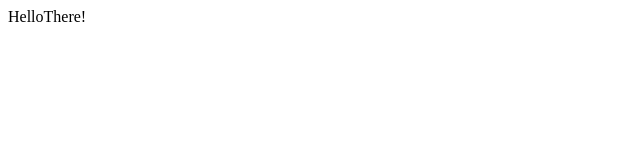
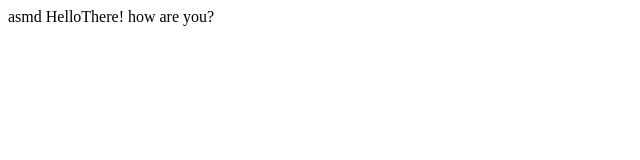
Before and after one commit to D-Godhani/woc5.0-html-css-js-expenseapp-dharmikgodhani, a plain HTML site: page contact.html in a window 1280 px wide. Shown: the whole page, without its empty margins (0-640 px from the left). Drawn offline with Linux system fonts and the light colour scheme.

Commit message:
Ignored Some Files

```diff
--- a/contact.html
+++ b/contact.html
@@ -5,6 +5,8 @@
         </title>
     </head>
     <body>
+        asmd
         HelloThere!
+        how are you?
     </body>
 </html>
```
Also changed, not shown: 1 other file.
